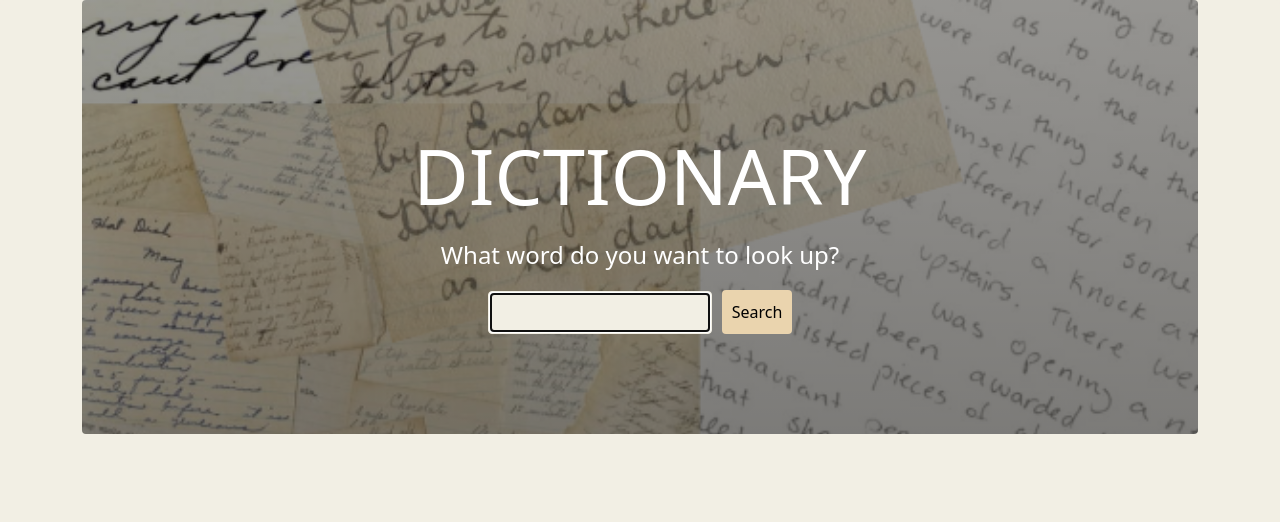
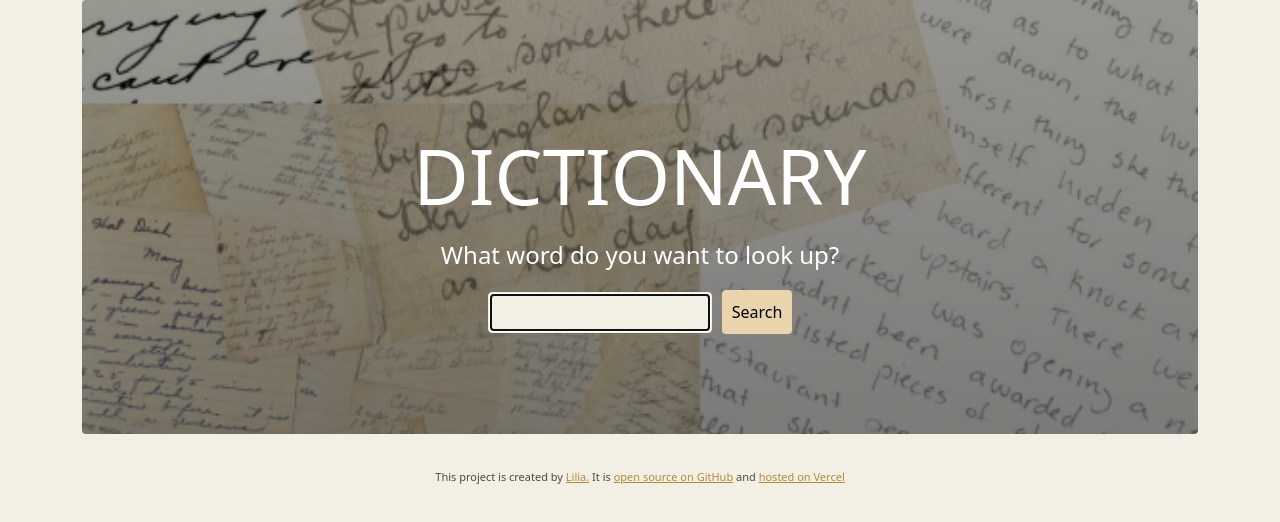
Before and after one commit to liliapianella-dot/dictionary-project, a React (Vite) app: page / in a window 1280 px wide. Shown: the top 522 px of the page. Built offline with nearby package versions, Linux system fonts and the light colour scheme.

Commit message:
Added Meaning of the word searched and Footer

```diff
--- a/src/App.css
+++ b/src/App.css
@@ -4,3 +4,18 @@
 
   text-align: center;
 }
+
+.App footer {
+  font-size: 11px;
+  color: #212121;
+  opacity: 0.8;
+  margin: 20px 0 0;
+  padding: 15px 0;
+  text-align: center;
+}
+.App footer a {
+  color: #a86f0d;
+}
+.App footer a:visited {
+  color: #a86f0d;
+}
--- a/src/App.jsx
+++ b/src/App.jsx
@@ -8,6 +8,25 @@ export default function App() {
       <div className="container">
         <DictionaryHeader />
       </div>
+      <footer>
+        This project is created by{" "}
+        <a
+          href="https://www.liliapianella.com/"
+          target="_blank"
+          rel="noopener norferrer"
+        >
+          Lilia.
+        </a>{" "}
+        It is{" "}
+        <a
+          href="https://github.com/liliapianella-dot/dictionary-project"
+          target="_blank"
+          rel="noopener norferrer"
+        >
+          open source on GitHub
+        </a>{" "}
+        and <a href="/">hosted on Vercel</a>
+      </footer>
     </div>
   );
 }
--- a/src/Dictionary.css
+++ b/src/Dictionary.css
@@ -27,6 +27,7 @@
 .Dictionary .inputText {
   background-color: #f2efe4;
   font-size: 14px;
+  line-height: 14px;
   margin-right: 5px;
   border: 1px solid #f2efe4;
 }
--- /dev/null
+++ b/src/Meaning.css
@@ -0,0 +1,3 @@
+.Meaning .partOfSpeech {
+  font-size: 12px;
+}
--- /dev/null
+++ b/src/Meaning.jsx
@@ -0,0 +1,68 @@
+import React from "react";
+import "./Meaning.css";
+
+export default function Meaning(props) {
+  let example = props.meaning.example;
+  if (example) {
+    return (
+      <div className="Meaning">
+        <p>
+          <span>{props.meaning.definition}</span>{" "}
+          <small>
+            {" "}
+            <span className=" partOfSpeech">
+              ({props.meaning.partOfSpeech}){" "}
+            </span>{" "}
+            <br />
+            e.g.:
+            <em> {props.meaning.example}</em>
+            {/* <br />
+            {props.meaning.synonyms.map(function (synonym, index) {
+              return <span key={index}>{synonym[index]}</span>;
+            })} */}
+          </small>
+        </p>
+      </div>
+    );
+  } else {
+    return (
+      <div className="Meaning">
+        <p>
+          <span>{props.meaning.definition}</span>{" "}
+          <small>
+            {" "}
+            <span className=" partOfSpeech">
+              ({props.meaning.partOfSpeech}){" "}
+            </span>{" "}
+          </small>
+        </p>
+      </div>
+    );
+  }
+}
+
+// let example = props.meaning.example;
+//     if(example) {
+//         return (
+//             <div className="Meaning">
+//       <p>
+//         <span>{props.meaning.definition}</span>{" "}
+//         <small>
+//           ({props.meaning.partOfSpeech}) <br />
+//           if({{props.meaning.example}})
+//           <em> {props.meaning.example}</em>
+//         </small>
+//       </p>
+//     </div>
+//         );
+//     } else return (<div className="Meaning">
+//       <p>
+//         <span>{props.meaning.definition}</span>{" "}
+//         <small>
+//           ({props.meaning.partOfSpeech}) <br />
+//           if({{props.meaning.example}})
+
+//         </small>
+//       </p>
+//     </div>);
+// }
--- a/src/Results.css
+++ b/src/Results.css
@@ -3,4 +3,5 @@
   padding: 20px;
   background: #ead4ae;
   border-radius: 0 0 4px 4px;
+  text-align: left;
 }
--- a/src/Results.jsx
+++ b/src/Results.jsx
@@ -1,13 +1,21 @@
 import React from "react";
 import "./Results.css";
+import Meaning from "./Meaning";
 
 export default function Results(props) {
   //   console.log(props.results.meanings[1].definition);
   if (props.results) {
     return (
       <div className="Results">
-        {props.results.phonetic} <br />
-        {props.results.word}
+        <strong className="text-uppercase">{props.results.word} </strong> <br />
+        [{props.results.phonetic}] <br />
+        {props.results.meanings.map(function (meaning, index) {
+          return (
+            <div key={index}>
+              <Meaning meaning={meaning} />
+            </div>
+          );
+        })}
       </div>
     );
   } else {
--- /dev/null
+++ b/src/Synonyms.jsx
@@ -0,0 +1,5 @@
+import React from "react";
+
+export default function Synonyms(props) {
+  <span> {props.synonym}</span>;
+}
```
